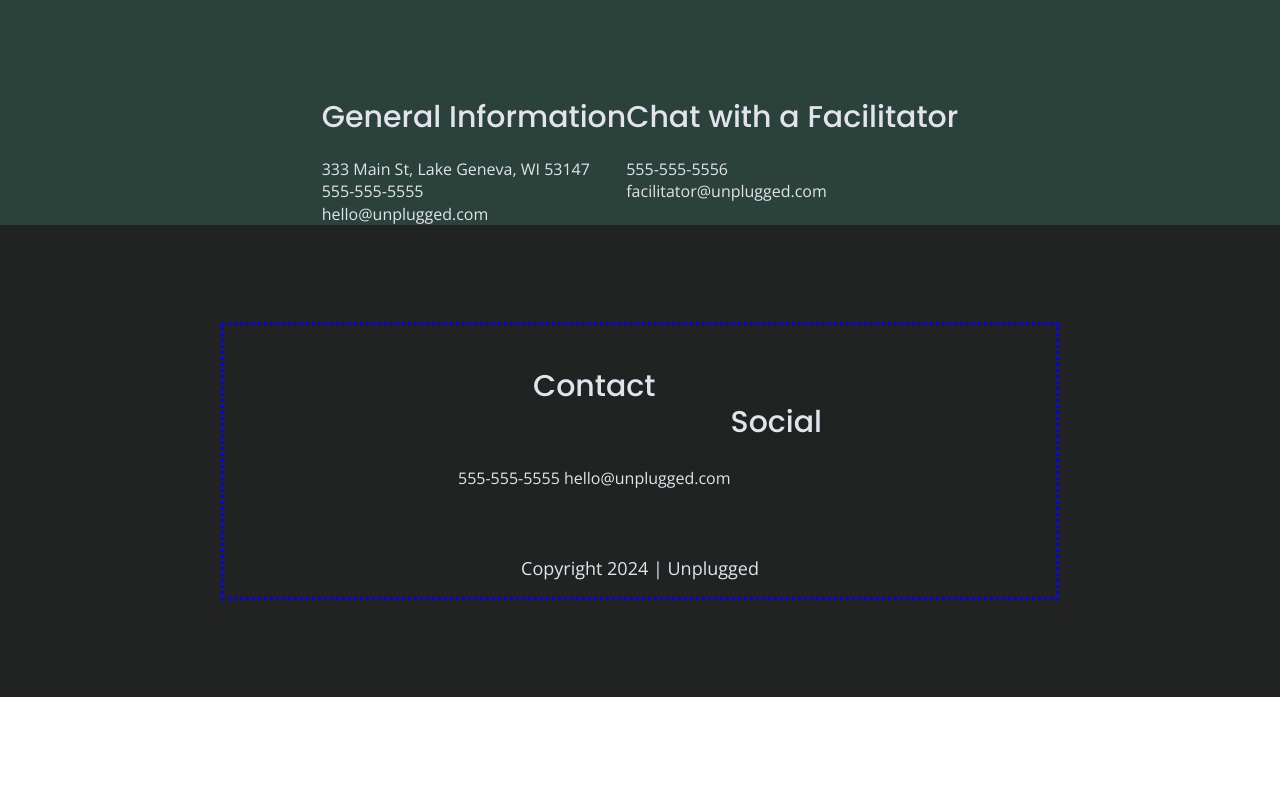
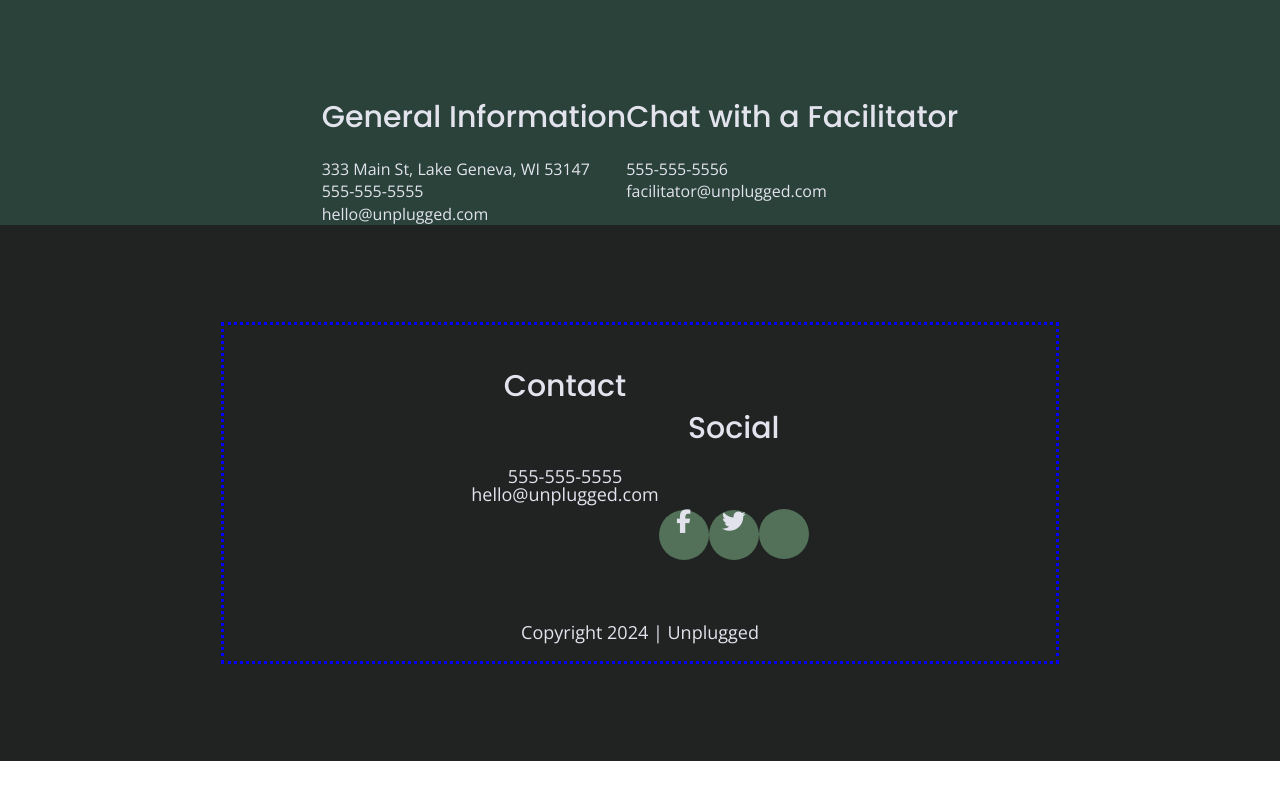
Before and after one commit to ang-riv/unplugged, a website: page about/index.html in a window 1280 px wide. Shown: the part 1456-2256 px from the top of the page. Drawn offline with nearby package versions, Linux system fonts and the light colour scheme.

Commit message:
Added social media icons

```diff
--- a/about/index.html
+++ b/about/index.html
@@ -115,31 +115,38 @@
         <div class="footer-contact">
           <div class="contact">
             <h4>Contact</h4>
-            <address>555-555-5555 hello@unplugged.com</address>
+            <address>
+              <p>
+                555-555-5555<br />
+                hello@unplugged.com
+              </p>
+            </address>
           </div>
           <div class="social">
             <h4>Social</h4>
+            <div class="social-icons">
               <p>
                 <a
                   href="https://www.facebook.com"
                   target="_blank"
                   rel="noopener"
-              ></a>
+                ><i class="fab fa-facebook-f"></i></a>
               </p>
               <p>
                 <a
                   href="https://www.twitter.com"
                   target="_blank"
                   rel="noopener"
-              ></a>
+                ><i class="fab fa-twitter"></i></a>
               </p>
               <p>
                 <a
                   href="https://www.instagram.com"
                   target="_blank"
                   rel="noopener"
-              ></a>
+                ><i class="fab instagram"></i></a>
               </p>
+            </div>
           </div>
         </div>
         <!-- footer content ends-->
--- a/css/main.css
+++ b/css/main.css
@@ -235,6 +235,14 @@ footer .social-icons {
   display: flex;
   justify-content: space-around;
   align-items: center;
+}
+
+footer i {
+  background-color: #527158;
+  font-size: 1.313em;
+  border-radius: 50%;
+  height: 50px;
+  width: 50px;
 }
 
 footer .social-icons p {
```
Also changed, not shown: faq/index.html (+17 -7 lines), index.html (+3 -3 lines). Lines whose indentation alone changed are shown as unchanged.
